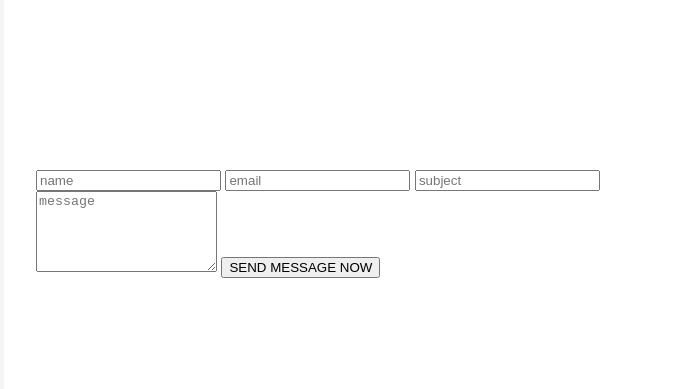
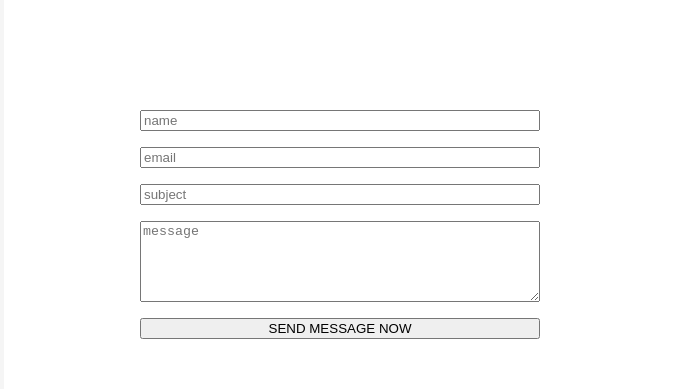
Before and after one commit to dugsiiyeinc/website-collaboration-, a plain HTML site: page blockent.html in a window 1280 px wide. Shown: the part 926-1315 px from the top of the page, 604-1280 px from the left. Drawn offline with Linux system fonts and the light colour scheme.

Commit message:
styled form

```diff
--- a/blockent.css
+++ b/blockent.css
@@ -95,3 +95,10 @@
   justify-content: center;
   background-color: white;
 }
+ form{
+  width: 100%;
+  max-width: 400px;
+  display: flex;
+  flex-direction: column;
+  gap: 1rem;
+ }
```
